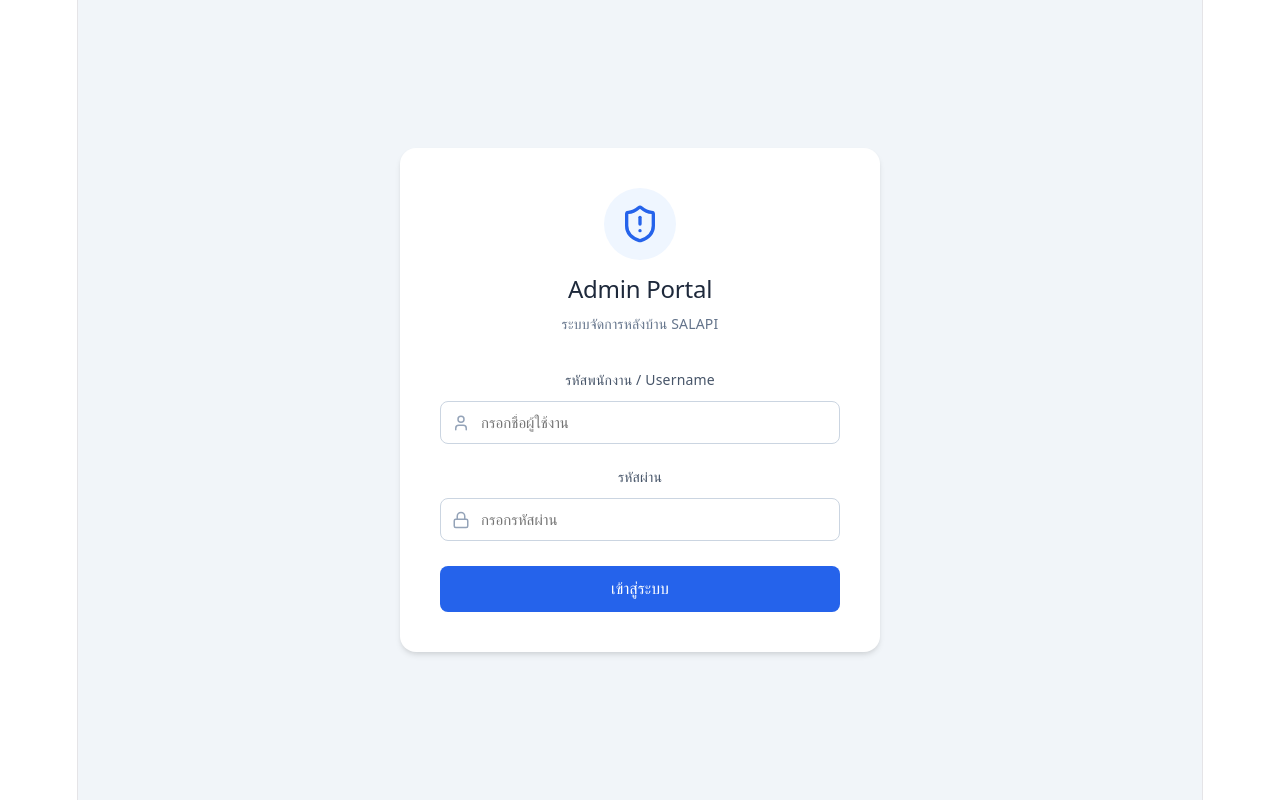
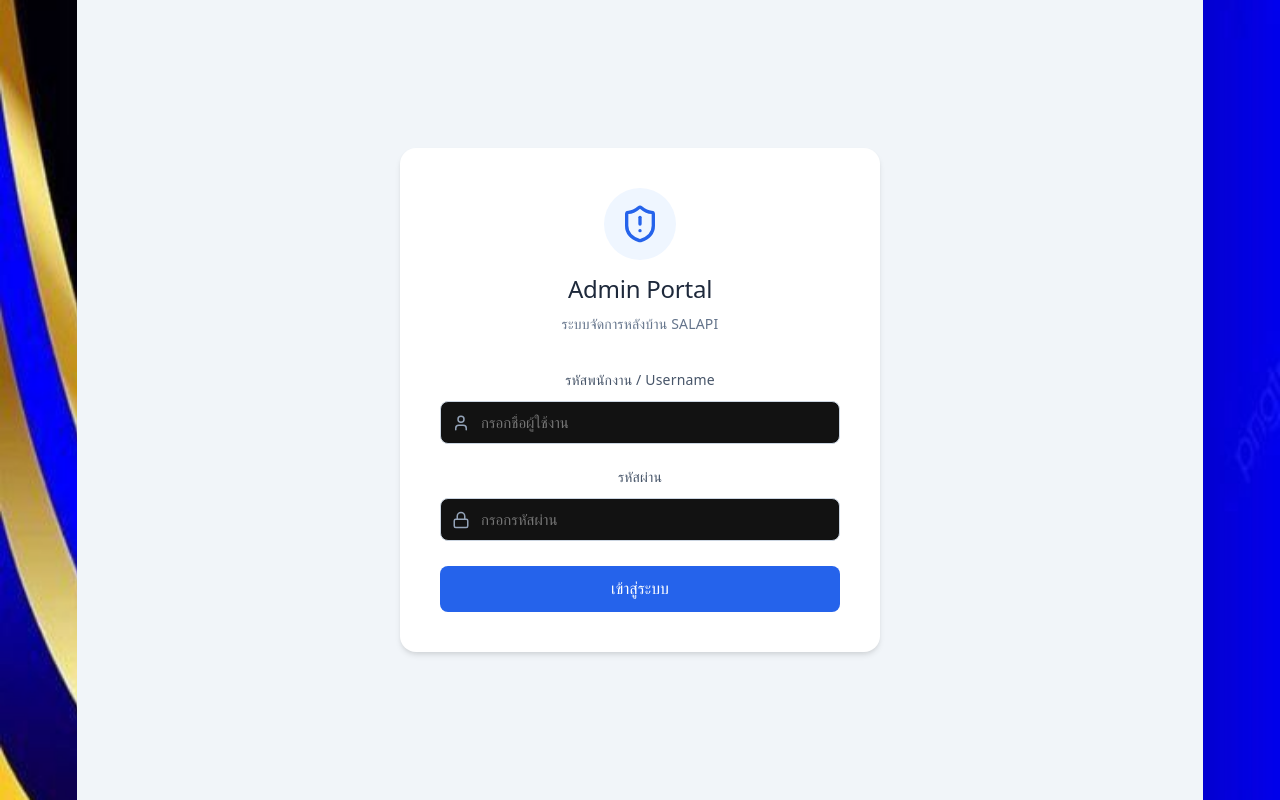
Before and after one commit to 1worldonecredit/banrao-backend, a React (Vite) app: page /login in a window 1280 px wide. Built offline with nearby package versions, Linux system fonts and the light colour scheme; no server answers.

Commit message:
ปรับ css .ให้สวยเิรม

```diff
--- a/src/index.css
+++ b/src/index.css
@@ -1,15 +1,22 @@
 :root {
-  --text: #6b6375;
-  --text-h: #08060d;
-  --bg: #fff;
-  --border: #e5e4e7;
-  --code-bg: #f4f3ec;
-  --accent: #aa3bff;
-  --accent-bg: rgba(170, 59, 255, 0.1);
-  --accent-border: rgba(170, 59, 255, 0.5);
-  --social-bg: rgba(244, 243, 236, 0.5);
-  --shadow:
-    rgba(0, 0, 0, 0.1) 0 10px 15px -3px, rgba(0, 0, 0, 0.05) 0 4px 6px -2px;
+  /* --- สีพื้นฐาน --- */
+  --text: #e2e8f0; /* ปรับตัวอักษรให้อ่อนลง เพื่อให้อ่านง่ายบนพื้นหลังสีเข้ม */
+  --text-h: #ffffff; /* สีหัวข้อเป็นสีขาว */
+  --bg: transparent; /* เปลี่ยนพื้นหลังหลักเป็นโปร่งใส เพื่อให้เห็นภาพ Background */
+
+  /* --- ค่าความโปร่งแสง (Glassmorphism) --- */
+  --glass-bg: rgba(255, 255, 255, 0.05); /* สีพื้นหลังของการ์ดโปร่งแสง */
+  --glass-border: rgba(255, 255, 255, 0.1); /* ขอบการ์ดบางๆ */
+  --glass-blur: blur(16px); /* ความเบลอของกระจก */
+
+  /* --- สีอื่นๆ --- */
+  --border: rgba(255, 255, 255, 0.15);
+  --code-bg: rgba(0, 0, 0, 0.3);
+  --accent: #4ade80; /* เปลี่ยนสี Accent เป็นสีเขียวอ่อนให้เข้ากับธีม */
+  --accent-bg: rgba(74, 222, 128, 0.1);
+  --accent-border: rgba(74, 222, 128, 0.5);
+
+  --shadow: 0 8px 32px 0 rgba(0, 0, 0, 0.37); /* เงาของการ์ดกระจก */
 
   --sans: system-ui, 'Segoe UI', Roboto, sans-serif;
   --heading: system-ui, 'Segoe UI', Roboto, sans-serif;
@@ -17,9 +24,8 @@
 
   font: 18px/145% var(--sans);
   letter-spacing: 0.18px;
-  color-scheme: light dark;
+  color-scheme: dark; /* บังคับให้เป็น Dark mode พื้นฐาน */
   color: var(--text);
-  background: var(--bg);
   font-synthesis: none;
   text-rendering: optimizeLegibility;
   -webkit-font-smoothing: antialiased;
@@ -30,44 +36,33 @@
   }
 }
 
-@media (prefers-color-scheme: dark) {
-  :root {
-    --text: #9ca3af;
-    --text-h: #f3f4f6;
-    --bg: #16171d;
-    --border: #2e303a;
-    --code-bg: #1f2028;
-    --accent: #c084fc;
-    --accent-bg: rgba(192, 132, 252, 0.15);
-    --accent-border: rgba(192, 132, 252, 0.5);
-    --social-bg: rgba(47, 48, 58, 0.5);
-    --shadow:
-      rgba(0, 0, 0, 0.4) 0 10px 15px -3px, rgba(0, 0, 0, 0.25) 0 4px 6px -2px;
-  }
-
-  #social .button-icon {
-    filter: invert(1) brightness(2);
-  }
-}
-
 body {
   margin: 0;
+  /* ใส่ภาพพื้นหลัง */
+  background-image: url('/images/bg-admin-green.jpg');
+  background-size: cover;
+  background-position: center;
+  background-attachment: fixed; /* ให้ภาพพื้นหลังอยู่นิ่งเวลาเลื่อนหน้าจอ */
+  background-repeat: no-repeat;
+  background-color: #0d1e15; /* สีพื้นหลังสำรอง เผื่อรูปโหลดไม่ขึ้น */
 }
 
 #root {
+  /* คง Layout เดิมของคุณวิทยาไว้ 100% */
   width: 1126px;
   max-width: 100%;
   margin: 0 auto;
   text-align: center;
-  border-inline: 1px solid var(--border);
+  /* เอา border ของ root ออก เพราะเราจะไปทำขอบที่ Card แทน */
+  border-inline: none;
   min-height: 100svh;
   display: flex;
   flex-direction: column;
   box-sizing: border-box;
 }
 
-h1,
-h2 {
+/* --- การตั้งค่าตัวอักษร --- */
+h1, h2, h3, h4, h5, h6 {
   font-family: var(--heading);
   font-weight: 500;
   color: var(--text-h);
@@ -82,6 +77,7 @@ h1 {
     margin: 20px 0;
   }
 }
+
 h2 {
   font-size: 24px;
   line-height: 118%;
@@ -91,12 +87,10 @@ h2 {
     font-size: 20px;
   }
 }
-p {
-  margin: 0;
-}
 
-code,
-.counter {
+p { margin: 0; }
+
+code, .counter {
   font-family: var(--mono);
   display: inline-flex;
   border-radius: 4px;
@@ -109,3 +103,41 @@ code {
   padding: 4px 8px;
   background: var(--code-bg);
 }
+
+/* =========================================
+   สไตล์สำหรับการ์ด Glassmorphism ทุกขนาด
+   (เรียกใช้ class 'glass-card' ใน Component ได้เลย)
+   ========================================= */
+.glass-card {
+  background: var(--glass-bg);
+  backdrop-filter: var(--glass-blur);
+  -webkit-backdrop-filter: var(--glass-blur); /* สำหรับ Safari */
+  border: 1px solid var(--glass-border);
+  border-radius: 16px;
+  box-shadow: var(--shadow);
+  padding: 24px;
+  color: var(--text);
+  /* ป้องกันเนื้อหาล้น */
+  overflow: hidden;
+}
+
+/* การ์ดขนาดเล็ก (เช่น สถิติตัวเลข) */
+.glass-card.small {
+  padding: 16px;
+  border-radius: 12px;
+}
+
+/* การ์ดขนาดใหญ่ (เช่น ตารางข้อมูล) */
+.glass-card.large {
+  padding: 32px;
+  border-radius: 24px;
+}
+
+/* สไตล์พื้นฐานสำหรับ Sidebar แบบกระจก (อิงจากภาพอ้างอิง) */
+.glass-sidebar {
+  background: rgba(10, 10, 10, 0.4);
+  backdrop-filter: blur(20px);
+  -webkit-backdrop-filter: blur(20px);
+  border-right: 1px solid rgba(255, 255, 255, 0.05);
+  box-shadow: 4px 0 24px rgba(0, 0, 0, 0.2);
+}
```
Also changed, not shown: public/images/bg-admin-green.jpg (added).
